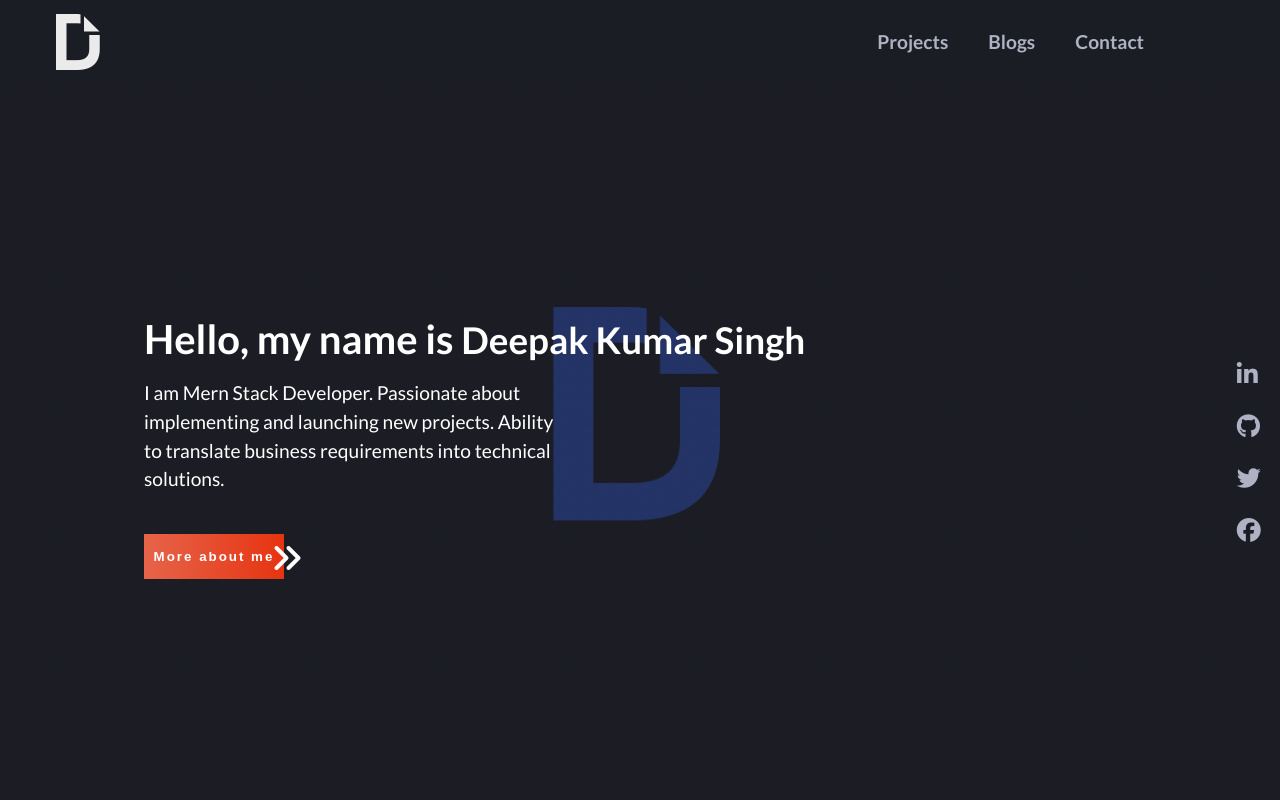
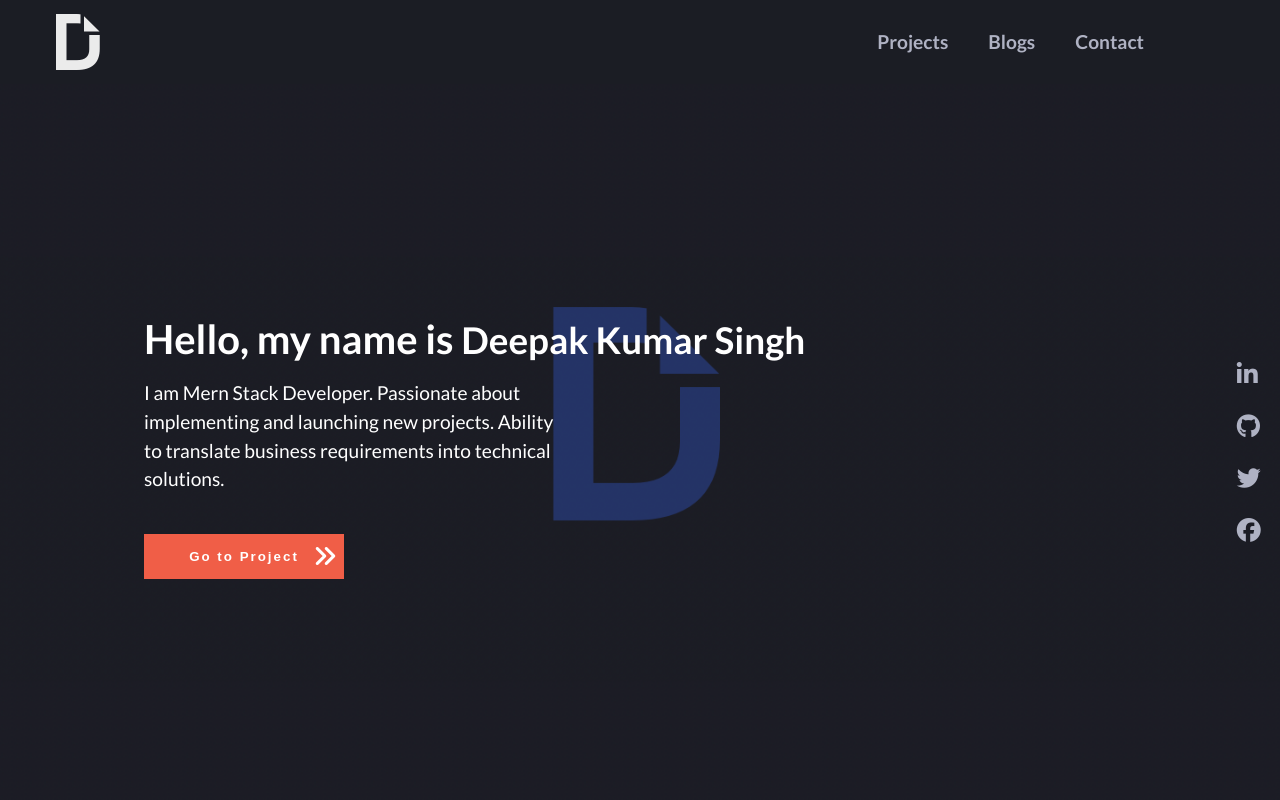
Before and after one commit to destinedeepak/portfolio-with-react, a React (Create React App) app: page / in a window 1280 px wide. Shown: the top 800 px of the page. Built offline with nearby package versions, Linux system fonts and the light colour scheme; a web font is replaced by a local one.

Commit message:
change  background color of about button

```diff
--- a/src/components/Hero.js
+++ b/src/components/Hero.js
@@ -15,15 +15,21 @@ function Hero() {
         <h1>
           Hello, my name is <span>Deepak Kumar Singh</span>{' '}
         </h1>
-        <h5>I am Mern Stack Developer. Passionate about <br /> implementing and launching new projects. Ability <br />  to translate business requirements into technical <br />  solutions.</h5>
+        <h5>
+          I am Mern Stack Developer. Passionate about <br /> implementing and
+          launching new projects. Ability <br /> to translate business
+          requirements into technical <br /> solutions.
+        </h5>
         <Link to="/about">
-          <button className="about-btn" href="">
-            <span>More about me
-              <small>
-              <i class="fas fa-angle-double-right"></i>
-              </small>
-            </span>
-          </button>
+        <button className="about-btn">
+                <span>
+                  {/* <i className="fas fa-link"></i> */}
+                  Go to Project
+                  <small>
+                    <i class="fas fa-angle-double-right"></i>
+                  </small>
+                </span>
+              </button>
         </Link>
       </article>
       <SocialNav />
--- a/src/stylesheets/_index.scss
+++ b/src/stylesheets/_index.scss
@@ -58,39 +58,38 @@ header {
     }
     button {
         @extend .btn;
-      background: linear-gradient(
-        to right,
-        rgb(230, 100, 74),
-        rgb(230, 52, 17)
-      );
+        background: linear-gradient(to right, $secondary-color, $secondary-color);
         color: white;
         font-weight: 700;
         letter-spacing: 2px;
-      position: relative;
         transition: all 0.4s;
         border: 0;
-
+        width: 200px;
+        position: relative;
+        z-index: 2;
+        margin-top: 0.8rem;
+        display: block;
         span {
           position: relative;
           z-index: 2;
         }
-
         small {
           position: absolute;
-        z-index: 2;
-        top: -12px;
-        right: -30px;
-        color: white;
-        font-size: 2rem;
+          right: -40px;
+          font-size: 1.5rem;
+        }
+        .git {
+          right: -38px;
         }
         &:after {
           position: absolute;
           content: '';
           left: 0;
+          width: 0;
           height: 100%;
-        width: 0;
           transition: all 0.4s;
-        background: $primary-color;
+          background: linear-gradient(rgb(230, 100, 74), rgb(230, 52, 17));
+          border-radius: 8px;
         }
 
         &:hover {
@@ -99,9 +98,15 @@ header {
 
         &:hover:after {
           width: 100%;
+          transform: rotateX(180deg);
         }
+
         &:hover small {
-        right: -40px;
+          transform: rotateX(180deg);
+          right: -45px;
+        }
+        &:hover .git {
+          right: -43px;
         }
       }
   }
```
Lines whose indentation alone changed are shown as unchanged.
